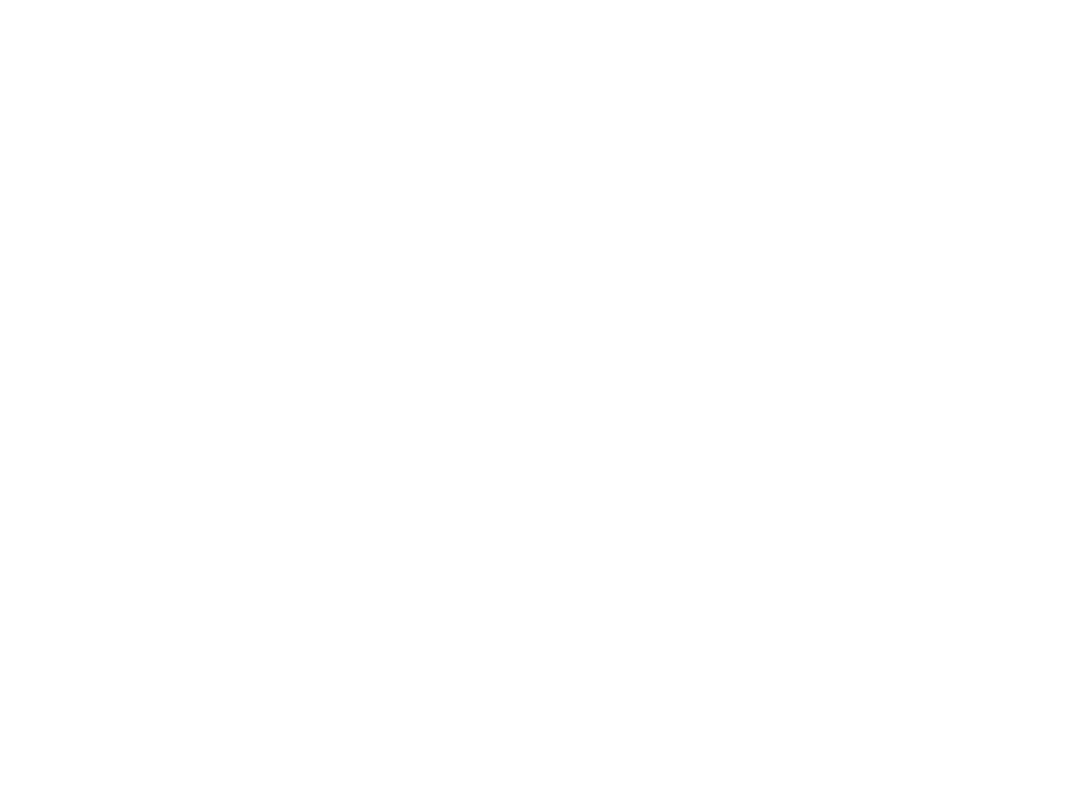
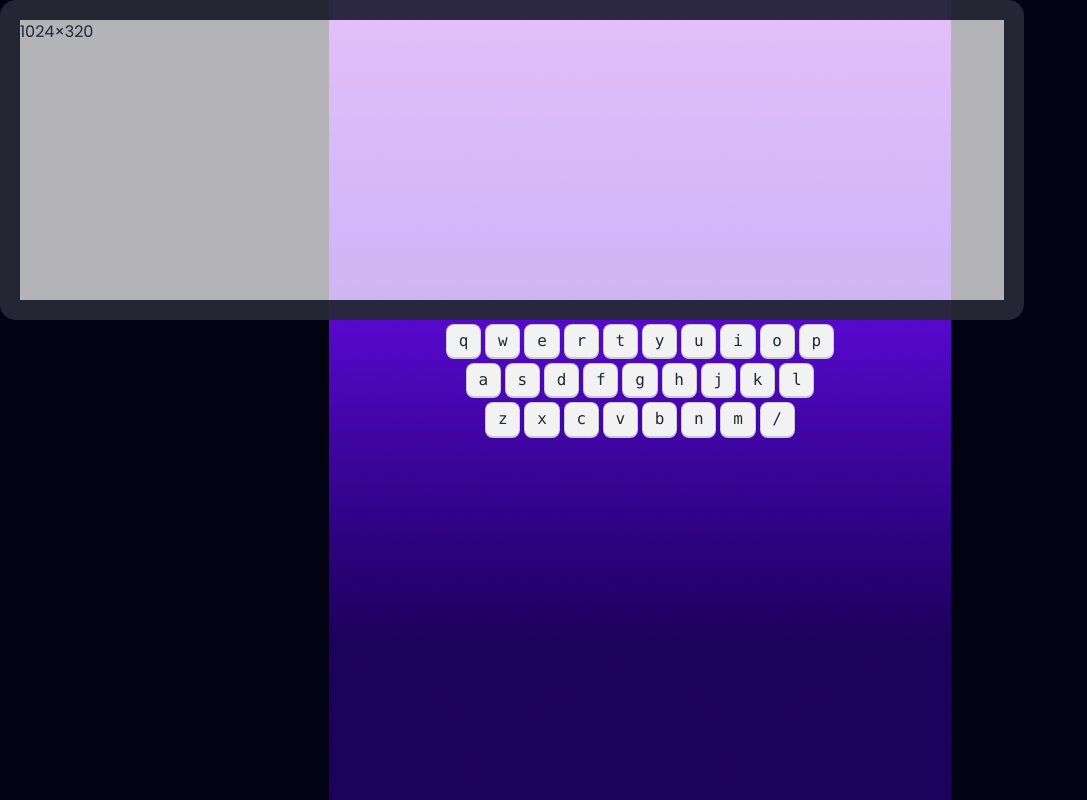
Before and after one commit to Belalba/aa-alfa, a plain HTML site: page index.html in a window 1280 px wide. Shown: the whole page, without its empty margins (0-1087 px from the left). Drawn offline with nearby package versions, Linux system fonts and the light colour scheme.

Commit message:
second git add

```diff
--- a/index.html
+++ b/index.html
@@ -4,8 +4,77 @@
     <meta charset="UTF-8">
     <meta name="viewport" content="width=device-width, initial-scale=1.0">
     <title>Document</title>
+    <link href="https://cdn.jsdelivr.net/npm/daisyui@4.7.3/dist/full.min.css" rel="stylesheet" type="text/css" />
+<script src="https://cdn.tailwindcss.com"></script>
+<link rel="stylesheet" href="slyles.css">
+
+    <link rel="preconnect" href="https://fonts.googleapis.com">
+    <link rel="preconnect" href="https://fonts.gstatic.com" crossorigin>
+    <link href="https://fonts.googleapis.com/css2?family=Poppins:wght@200;400;500;600;700;800&display=swap" rel="stylesheet">
+    <link rel="preconnect" href="https://fonts.googleapis.com">
+<link rel="preconnect" href="https://fonts.gstatic.com" crossorigin>
+<link href="https://fonts.googleapis.com/css2?family=Anton&family=Poppins:wght@200;400;500;600;700;800&display=swap" rel="stylesheet">
+
 </head>
-<body>
 
+<body class="font-poppins">
+        <main class=" bg-[#010313] min-h-screen bg-[url(images/background.png)] bg-no-repeat
+        bg-center">
+            <section class="Home min-h-screen text-white flex flex-col justify-center items-center hidden">
+          <div class="flex flex-col items-center gap-8">
+            <h1 class="text-8xl font-anton uppercase">Alfa Clash Pro</h1>
+            <p>Unleash Your Keyboard Kung Fu : Press “Enter” to Play</p>
+            <button class="btn">Play Now</button>
+          </div>
+            </section>
+            <section class="play-ground">
+              <div>
+                <div class="artboard artboard-horizontal phone-6 rounded-2xl border-[20px] border-[#010313cc] bg-[#FFFFFFB3]" >
+                    1024×320
+
+                </div>
+                <div>
+                    <div class="flex justify-center gap-1 my-1 w-full">
+                        <kbd class="kbd">q</kbd>
+                        <kbd class="kbd">w</kbd>
+                        <kbd class="kbd">e</kbd>
+                        <kbd class="kbd">r</kbd>
+                        <kbd class="kbd">t</kbd>
+                        <kbd class="kbd">y</kbd>
+                        <kbd class="kbd">u</kbd>
+                        <kbd class="kbd">i</kbd>
+                        <kbd class="kbd">o</kbd>
+                        <kbd class="kbd">p</kbd>
+                      </div>
+                      <div class="flex justify-center gap-1 my-1 w-full">
+                        <kbd class="kbd">a</kbd>
+                        <kbd class="kbd">s</kbd>
+                        <kbd class="kbd">d</kbd>
+                        <kbd class="kbd">f</kbd>
+                        <kbd class="kbd">g</kbd>
+                        <kbd class="kbd">h</kbd>
+                        <kbd class="kbd">j</kbd>
+                        <kbd class="kbd">k</kbd>
+                        <kbd class="kbd">l</kbd>
+                      </div>
+                      <div class="flex justify-center gap-1 my-1 w-full">
+                        <kbd class="kbd">z</kbd>
+                        <kbd class="kbd">x</kbd>
+                        <kbd class="kbd">c</kbd>
+                        <kbd class="kbd">v</kbd>
+                        <kbd class="kbd">b</kbd>
+                        <kbd class="kbd">n</kbd>
+                        <kbd class="kbd">m</kbd>
+                        <kbd class="kbd">/</kbd>
+                      </div>
+                </div>
+              </div>
+
+
+            </section >
+            <section class="score">
+
+            </section>
+        </main>
 </body>
 </html>
--- /dev/null
+++ b/slyles.css
@@ -0,0 +1,12 @@
+
+
+
+@import url('https://fonts.googleapis.com/css2?family=Anton&family=Poppins:wght@200;400;500;600;700;800&display=swap');
+
+.font-poppins{
+    font-family: 'poppins', sans-serif;
+}
+
+.font-anton{
+    font-family: 'Anton', sans-serif;
+}
--- /dev/null
+++ b/tailwind.config.js
@@ -0,0 +1,8 @@
+/** @type {import('tailwindcss').Config} */
+module.exports = {
+    content: ["./src/**/*.{html,js}"],
+    theme: {
+      extend: {},
+    },
+    plugins: [],
+  }
```
Also changed, not shown: images/background.png (added), images/play.png (added).
